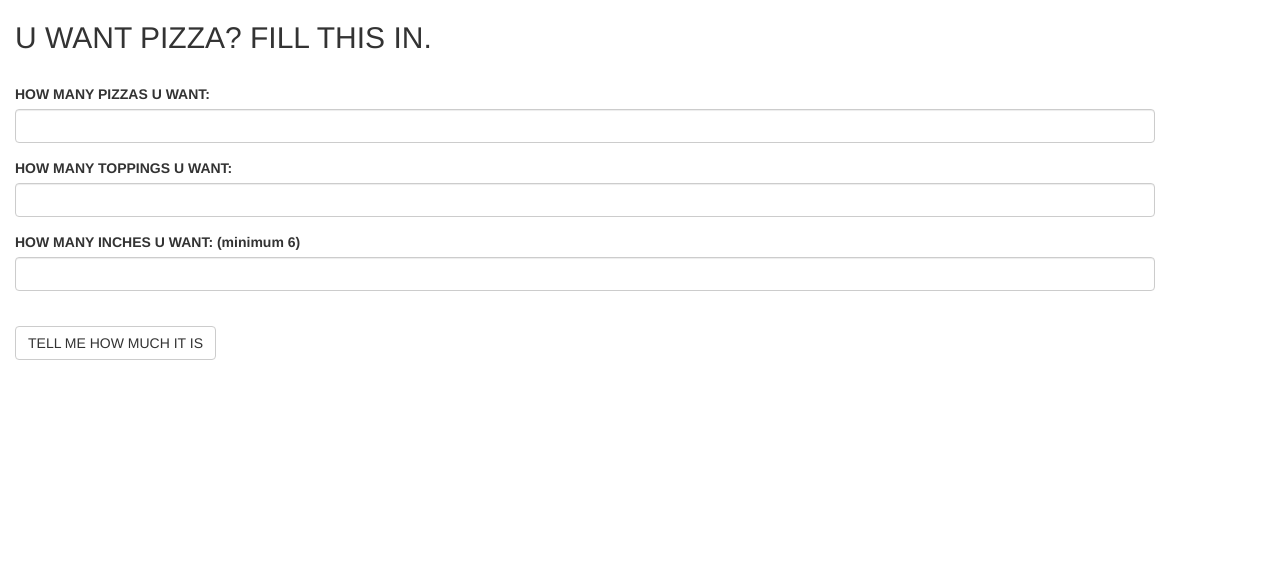
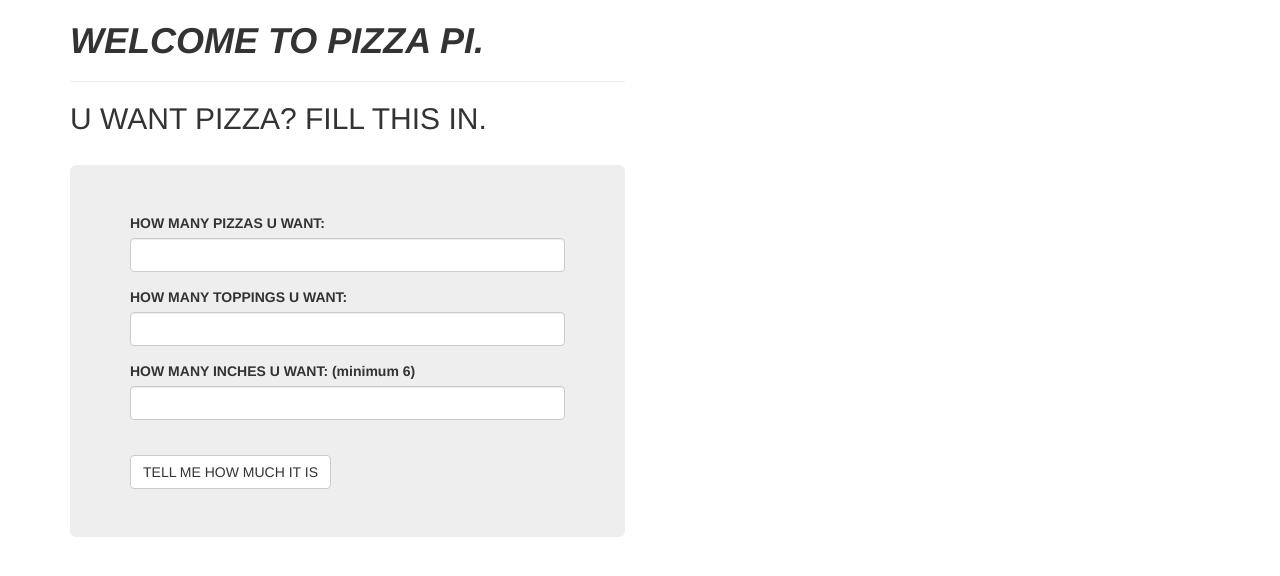
Before and after one commit to nathanhwyoung/pizza-pi_JS, a plain HTML site: page index.html in a window 1280 px wide. Drawn offline with nearby package versions, Linux system fonts and the light colour scheme.

Commit message:
adds bootstrap

```diff
--- a/index.html
+++ b/index.html
@@ -13,31 +13,31 @@
 
     <div class="row">
 
-        <div class="col-md-4">
+        <div class="col-md-3">
 
         </div>
 
     </div>
 
-    <div class="row">
+    <div class="container">
 
-        <div class="col-md-4">
+        <div class="row">
 
-            <div class="container">
+            <div class="col-md-6">
 
                 <div id="title">
 
-                    <div class="center">
+                    <h1><i><b>WELCOME TO PIZZA PI.</b></i></h1>
 
-                        <h2>U WANT PIZZA? FILL THIS IN.</h2>
+                    <hr>
 
-                    </div>
+                    <h2>U WANT PIZZA? FILL THIS IN.</h2>
 
                 </div>
 
                 <br>
 
-                <form id="new-order">
+                <form id="new-order" class="jumbotron">
 
                     <div class="form-group">
                         <label for="new-number">HOW MANY PIZZAS U WANT:</label>
@@ -57,11 +57,7 @@
 
                     <br>
 
-                    <div class="center">
-
-                        <button type="submit" class="btn btn-default">TELL ME HOW MUCH IT IS</button>
-
-                    </div>
+                    <button type="submit" class="btn btn-default">TELL ME HOW MUCH IT IS</button>
 
                 </form>
 
@@ -79,7 +75,7 @@
 
     <div class="row">
 
-        <div class="col-md-4">
+        <div class="col-md-3">
 
         </div>
 
--- a/js/scripts.js
+++ b/js/scripts.js
@@ -7,7 +7,7 @@ function PizzaOrder(numberOfPizzas, numberOfToppings, pizzaSize) {
 
 // LIST PIZZA METHOD
 PizzaOrder.prototype.listPizza = function() {
-    return "Pizzas: " + this.numberOfPizzas + ", Toppings: " + this.numberOfToppings + ", Size: " + this.pizzaSize;
+    return "Pizzas: " + this.numberOfPizzas + ", Toppings: " + this.numberOfToppings + ", Size: " + this.pizzaSize + " inches";
 }
 
 // CALCULATE PIZZA PRICE METHOD
@@ -29,7 +29,6 @@ function resetFields() {
     $("input#new-number").val("");
     $("input#new-toppings").val("");
     $("input#new-size").val("");
-    $(".removable").remove();
 }
 
 // JQUERY
@@ -47,7 +46,7 @@ $(document).ready(function() {
         resetFields();
 
         $("#show-pizza").append(
-            "<p>" + newPizza.listPizza() + "</p>" +
+            "<p><h2><i>" + newPizza.listPizza() + "</i></h2></p>" +
             "<p> $ " + newPizza.calculatePrice() + "</p>" +
             "<p> BTC " + newPizza.calculateBitCoinPrice() + "<i> (Bit-Coin)</i></p>").show("slow");
     });
```
